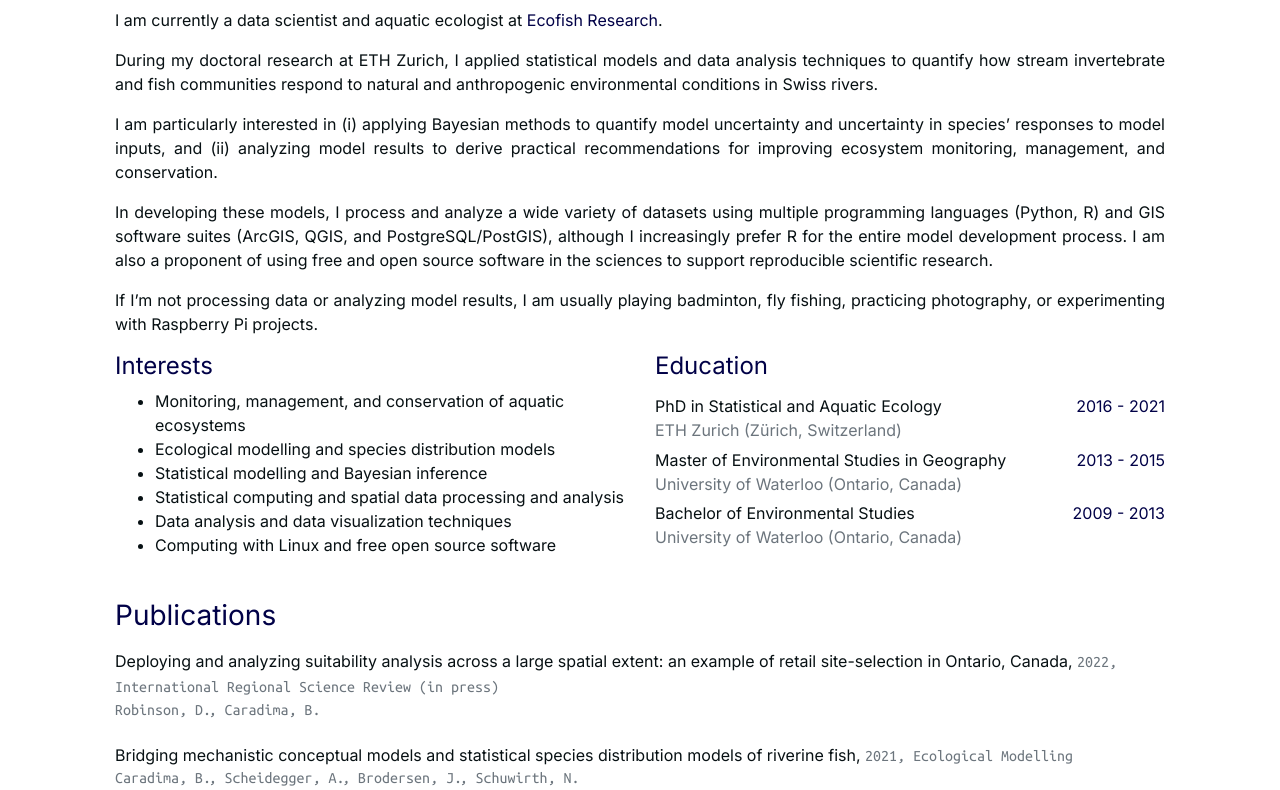
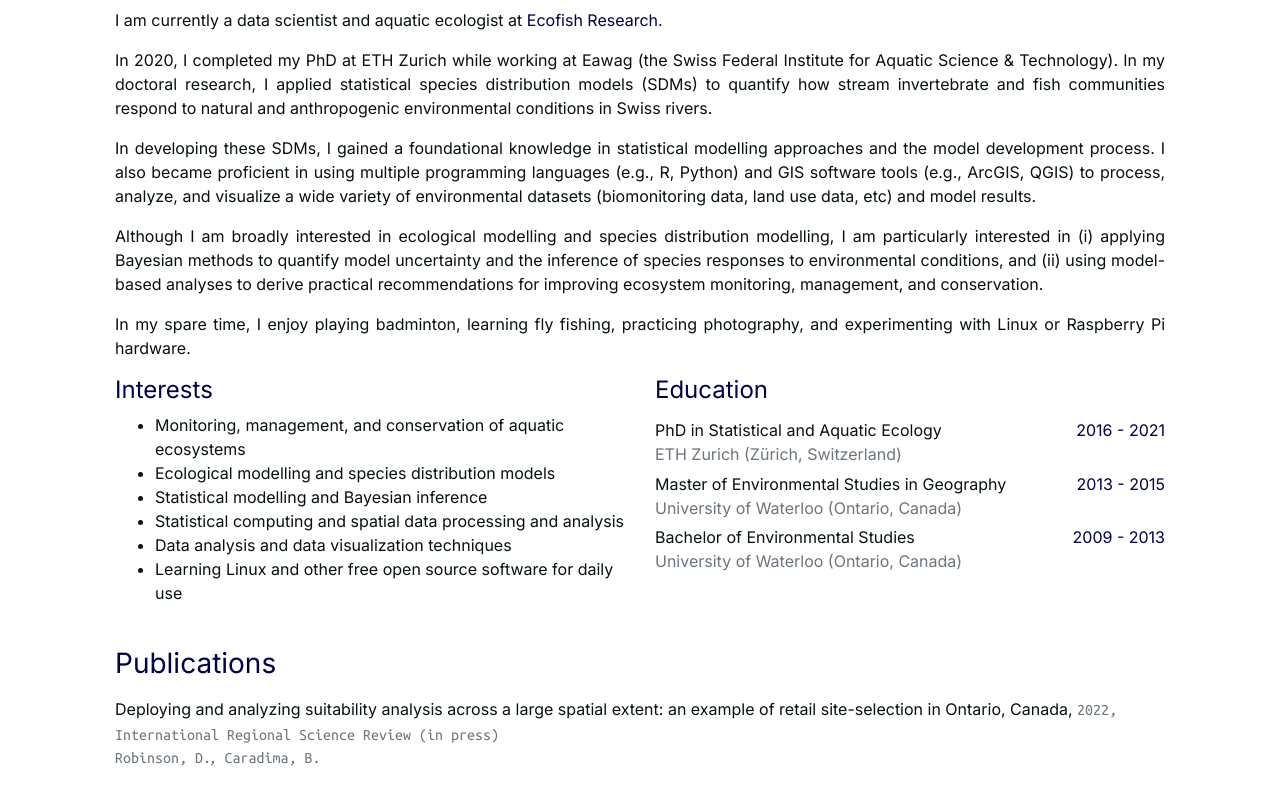
Before and after one commit to bcaradima/bcaradima.github.io, a plain HTML site: page index.html in a window 1280 px wide. Shown: the part 521-1311 px from the top of the page. Drawn offline with nearby package versions, Linux system fonts and the light colour scheme; some icons are missing; a web font is replaced by a local one.

Commit message:
modified aboutme

```diff
--- a/index.html
+++ b/index.html
@@ -127,10 +127,10 @@
 <div class="introduction row w-100 text-justify">
     <div class="col w-100">
         <p>I am currently a data scientist and aquatic ecologist at <a href="https://www.ecofishresearch.com/">Ecofish Research</a>.</p>
-<p>During my doctoral research at ETH Zurich, I applied statistical models and data analysis techniques to quantify how stream invertebrate and fish communities respond to natural and anthropogenic environmental conditions in Swiss rivers.</p>
-<p>I am particularly interested in (i) applying Bayesian methods to quantify model uncertainty and uncertainty in species&rsquo; responses to model inputs, and (ii) analyzing model results to derive practical recommendations for improving ecosystem monitoring, management, and conservation.</p>
-<p>In developing these models, I process and analyze a wide variety of datasets using multiple programming languages (Python, R) and GIS software suites (ArcGIS, QGIS, and PostgreSQL/PostGIS), although I increasingly prefer R for the entire model development process. I am also a proponent of using free and open source software in the sciences to support reproducible scientific research.</p>
-<p>If I&rsquo;m not processing data or analyzing model results, I am usually playing badminton, fly fishing, practicing photography, or experimenting with Raspberry Pi projects.</p>
+<p>In 2020, I completed my PhD at ETH Zurich while working at Eawag (the Swiss Federal Institute for Aquatic Science &amp; Technology). In my doctoral research, I applied statistical species distribution models (SDMs) to quantify how stream invertebrate and fish communities respond to natural and anthropogenic environmental conditions in Swiss rivers.</p>
+<p>In developing these SDMs, I gained a foundational knowledge in statistical modelling approaches and the model development process. I also became proficient in using multiple programming languages (e.g., R, Python) and GIS software tools (e.g., ArcGIS, QGIS) to process, analyze, and visualize a wide variety of environmental datasets (biomonitoring data, land use data, etc) and model results.</p>
+<p>Although I am broadly interested in ecological modelling and species distribution modelling, I am particularly interested in (i) applying Bayesian methods to quantify model uncertainty and the inference of species responses to environmental conditions, and (ii) using model-based analyses to derive practical recommendations for improving ecosystem monitoring, management, and conservation.</p>
+<p>In my spare time, I enjoy playing badminton, learning fly fishing, practicing photography, and experimenting with Linux or Raspberry Pi hardware.</p>
 
     </div>
 </div>
@@ -169,7 +169,7 @@
         </li>
 
         <li>
-            Computing with Linux and free open source software
+            Learning Linux and other free open source software for daily use
         </li>
 
     </ul>
```
